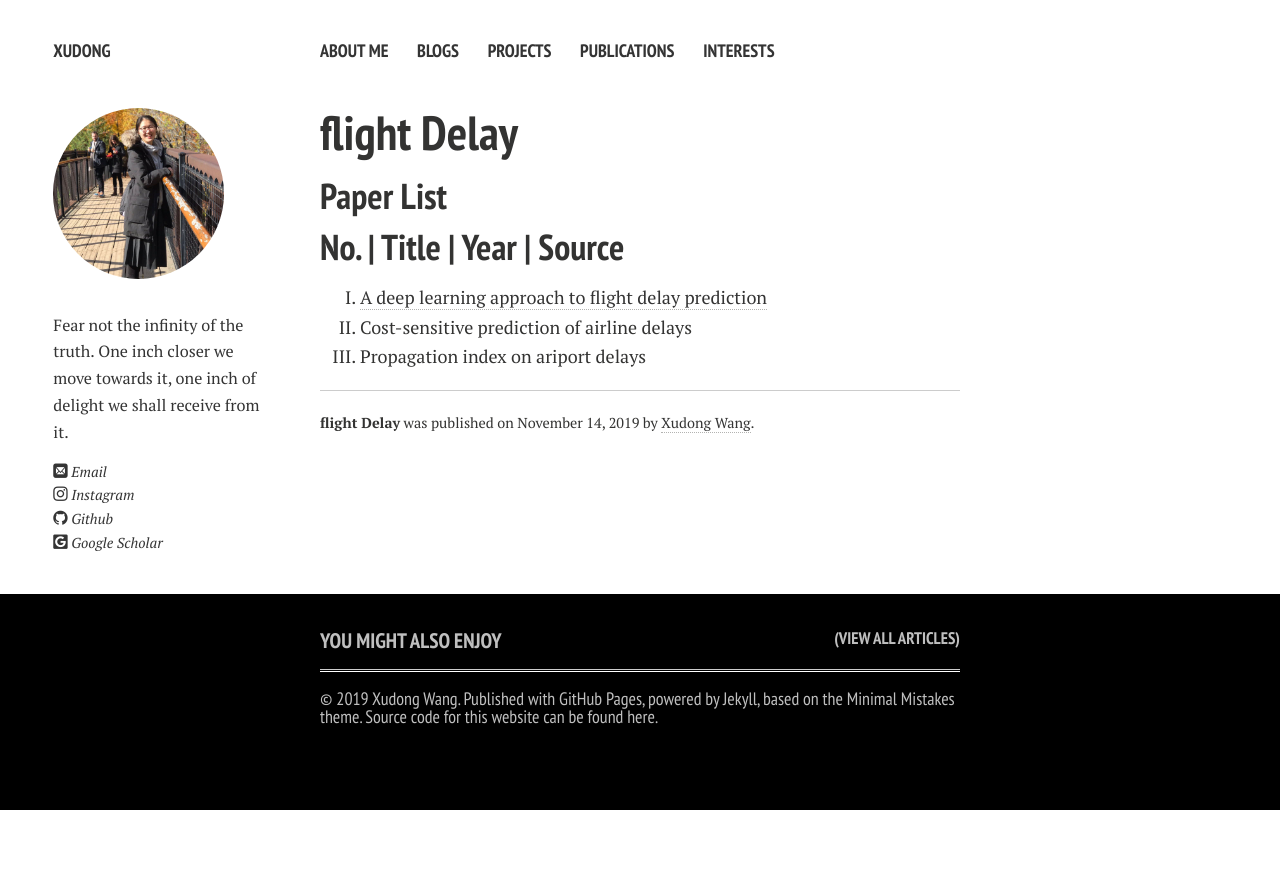
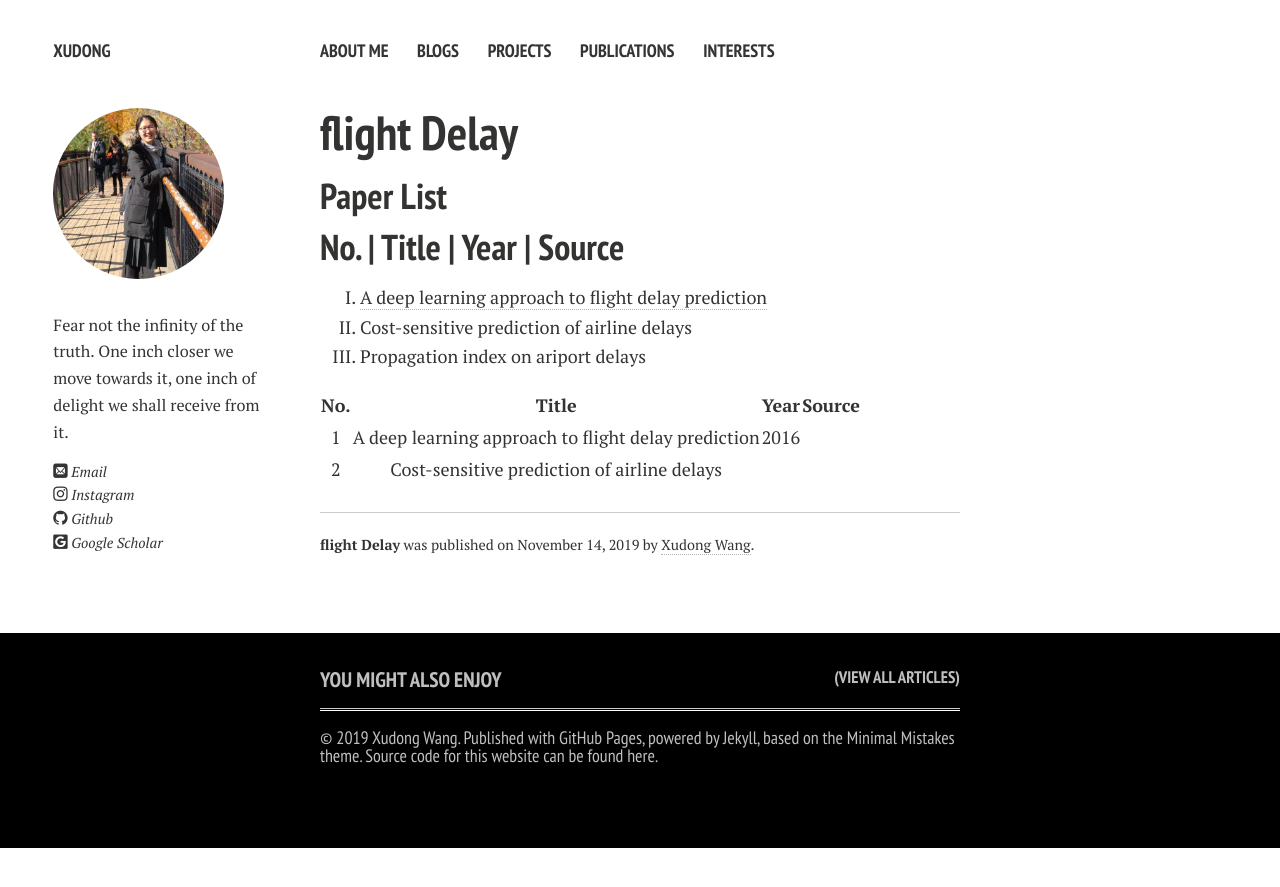
Before and after one commit to eveyuyi/Kaimaoge.github.io, a Jekyll site: the page built from _posts/2019-11-14- Flight-delay.md, in a window 1280 px wide. Shown: the top 887 px of the page. Built offline with Jekyll 4.4.1, drawn with Linux system fonts in a browser that asks for light colours; nearby versions of some CDN libraries; some web fonts are replaced; our own code applies the rules of GitHub Pages for plain Markdown files.

Commit message:
Update 2019-11-14- Flight-delay.md

```diff
--- a/_posts/2019-11-14- Flight-delay.md
+++ b/_posts/2019-11-14- Flight-delay.md
@@ -5,3 +5,9 @@ No. | Title | Year | Source
 1. [A deep learning approach to flight delay prediction](https://ieeexplore.ieee.org/stamp/stamp.jsp?tp=&arnumber=7778092)
 2. Cost-sensitive prediction of airline delays
 3. Propagation index on ariport delays
+
+
+| No.  |                                                          Title                                                          | Year | Source |
+|:----:|:-----------------------------------------------------------------------------------------------------------------------:|:----:|:------:|
+|   1  | [A deep learning approach to flight delay prediction](https://ieeexplore.ieee.org/stamp/stamp.jsp?tp=&arnumber=7778092) | 2016 |        |
+|   2  |                                       Cost-sensitive prediction of airline delays                                       |      |        |
```
